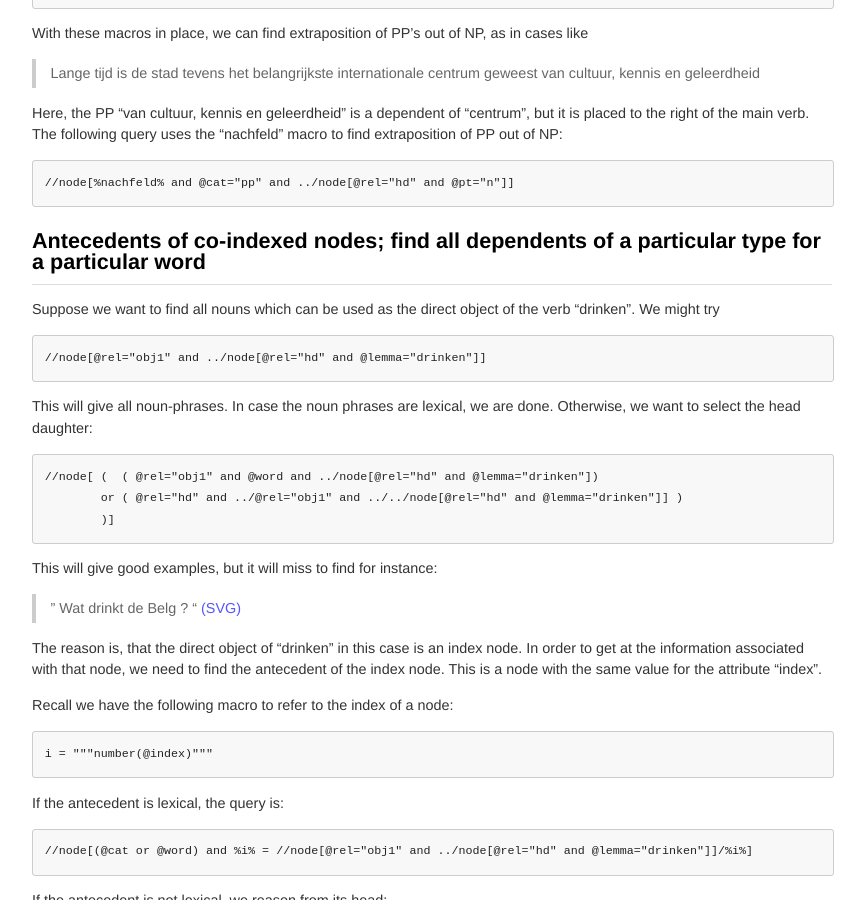
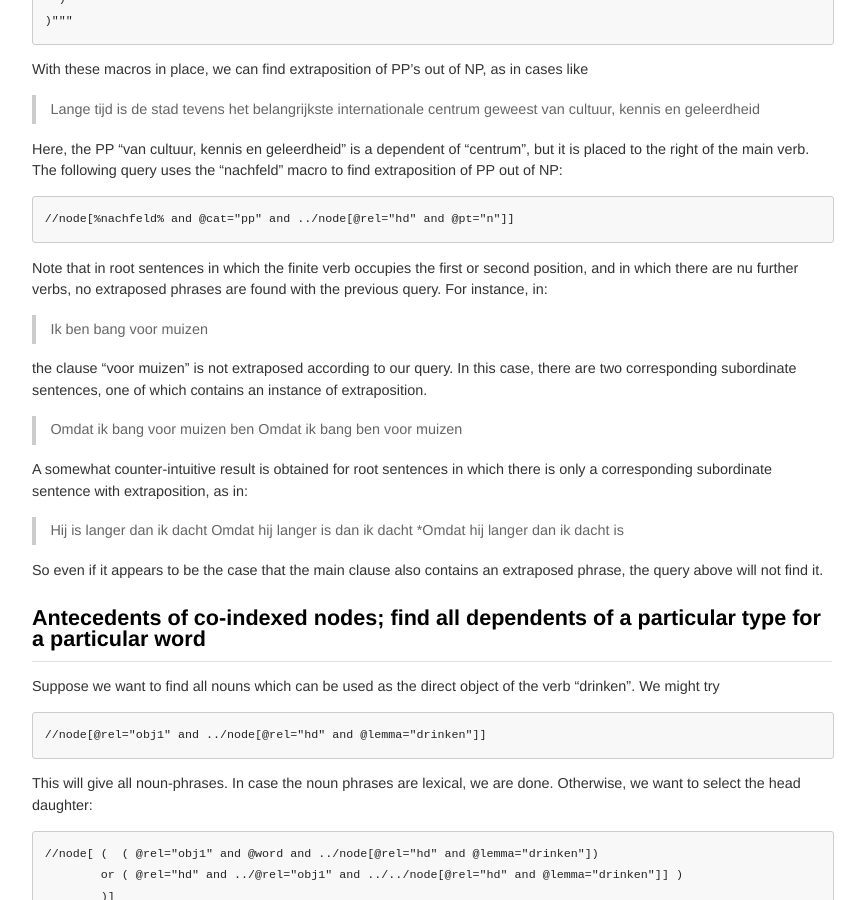
Before and after one commit to rug-compling/dact, a Jekyll site: the page built from cookbook/index.md, in a window 1280 px wide and 900 px high, scrolled down 10017 px. Shown: the whole window, without its empty margins (208-1073 px from the left). Built offline with Jekyll 4.4.1, drawn with Linux system fonts in a browser that asks for light colours; some of the changed text lies outside the part shown.

Commit message:
Update cookbook/index.md

```diff
--- a/cookbook/index.md
+++ b/cookbook/index.md
@@ -362,7 +362,8 @@
                 ]/%b% = %b%
           ]
 
-Given the discussion in section [vorfeld](#topicalization-fronting-the-vorfeld) and section [nachfeld](#extraposition-the-nachfeld) in other sections of the cookbook,  the query can be improved to:
+Given the discussion in section [vorfeld](#topicalization-fronting-the-vorfeld) and
+section [nachfeld](#extraposition-the-nachfeld) in other sections of the cookbook, we may also write:
 
     //node[%vorfeld% and
             node[@rel="obcomp" and
@@ -370,7 +371,9 @@
                 ]
           ]
 
-Note that this construction is rather infrequent (some linguists even claim it to be ungrammatical). In some
+Note that both queries are not equivalent.
+
+Also note that this construction is rather infrequent (some linguists even claim it to be ungrammatical). In some
 treebanks, you may not get any hits. In the Lassy Large treebank, many hits are mis-parses. But some genuine examples
 are found!
 
@@ -474,6 +477,28 @@
 right of the main verb. The following query uses the "nachfeld" macro to find extraposition of PP out of NP:
 
     //node[%nachfeld% and @cat="pp" and ../node[@rel="hd" and @pt="n"]]
+
+Note that in root sentences in which the finite verb occupies the first or second position, and in which there
+are nu further verbs, no extraposed phrases are found with the previous query. For instance, in:
+
+> Ik ben bang voor muizen
+
+the clause "voor muizen" is not extraposed according to our query. In this case, there are two corresponding
+subordinate sentences, one of which contains an instance of extraposition.
+
+> Omdat ik bang voor muizen ben
+> Omdat ik bang ben voor muizen
+
+A somewhat counter-intuitive result is obtained for root sentences in which there is only a corresponding
+subordinate sentence with extraposition, as in:
+
+> Hij is langer dan ik dacht
+> Omdat hij langer is dan ik dacht
+> *Omdat hij langer dan ik dacht is
+
+So even if it appears to be the case that the main clause also contains an extraposed phrase, the query above will not
+find it.
+
 
 ## Antecedents of co-indexed nodes; find all dependents of a particular type for a particular word
 
```
